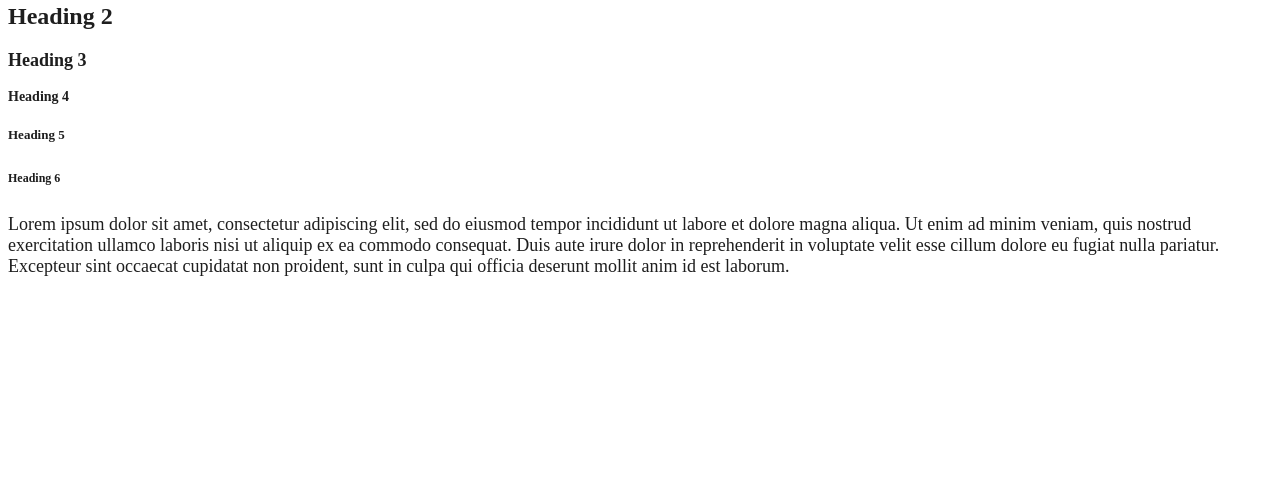
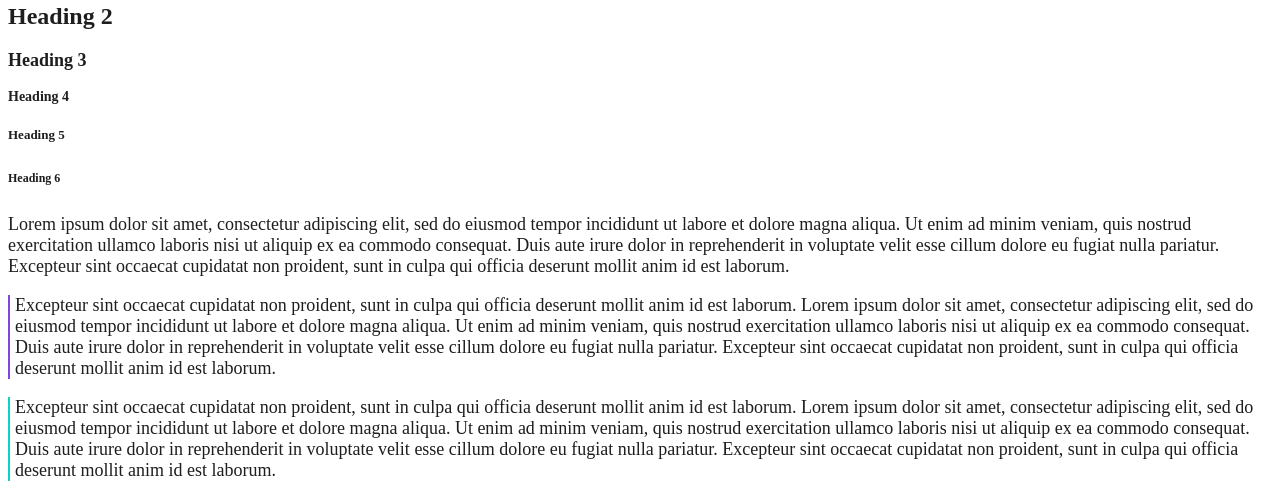
Before and after one commit to ariskp/planecheck, a website built with Parcel: page index.html in a window 1280 px wide. Shown: the part 340-839 px from the top of the page. Before the commit the page ends 800 px from the top, so only its background shows below. Built offline with nearby package versions, Linux system fonts and the light colour scheme.

Commit message:
feat(style): create blockquote classes and style guide

```diff
--- a/index.html
+++ b/index.html
@@ -26,6 +26,27 @@
     Duis aute irure dolor in reprehenderit in voluptate velit esse cillum dolore eu fugiat nulla pariatur. Excepteur
     sint occaecat cupidatat non proident, sunt in culpa qui officia deserunt mollit anim id est laborum.</p>
 
+  <blockquote>
+    <p>Excepteur sint occaecat cupidatat non proident, sunt in culpa qui officia deserunt mollit anim id est laborum.
+      Lorem ipsum dolor sit amet, consectetur adipiscing elit, sed do eiusmod tempor incididunt ut labore et dolore
+      magna
+      aliqua. Ut enim ad minim veniam, quis nostrud exercitation ullamco laboris nisi ut aliquip ex ea commodo
+      consequat.
+      Duis aute irure dolor in reprehenderit in voluptate velit esse cillum dolore eu fugiat nulla pariatur. Excepteur
+      sint occaecat cupidatat non proident, sunt in culpa qui officia deserunt mollit anim id est laborum.
+    </p>
+  </blockquote>
+
+  <blockquote class="secondary">
+    <p>Excepteur sint occaecat cupidatat non proident, sunt in culpa qui officia deserunt mollit anim id est laborum.
+      Lorem ipsum dolor sit amet, consectetur adipiscing elit, sed do eiusmod tempor incididunt ut labore et dolore
+      magna
+      aliqua. Ut enim ad minim veniam, quis nostrud exercitation ullamco laboris nisi ut aliquip ex ea commodo
+      consequat.
+      Duis aute irure dolor in reprehenderit in voluptate velit esse cillum dolore eu fugiat nulla pariatur. Excepteur
+      sint occaecat cupidatat non proident, sunt in culpa qui officia deserunt mollit anim id est laborum.
+    </p>
+  </blockquote>
 
   <script src="./index.js"></script>
 </body>
--- a/typography.scss
+++ b/typography.scss
@@ -85,3 +85,15 @@ h6,
 .font-weight--bolder {
   font-weight: $font-weight--bolder;
 }
+
+blockquote {
+  border-left: 2px $color-primary solid;
+  margin-left: 0;
+  margin-right: 0;
+  padding-left: 5px;
+
+  &.secondary {
+    border-left-color: $color-secondary;
+  }
+
+}
```
